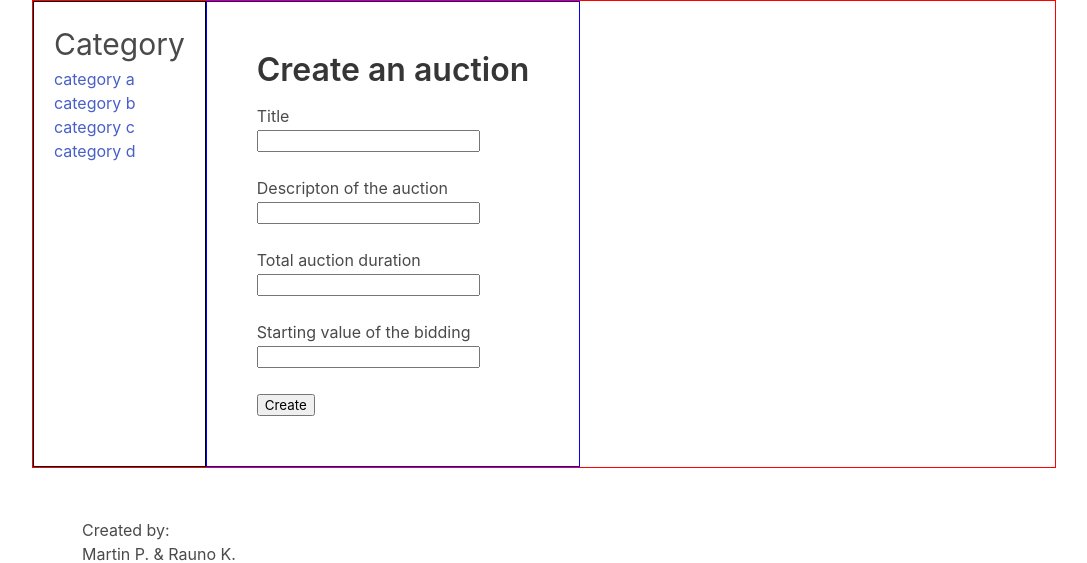
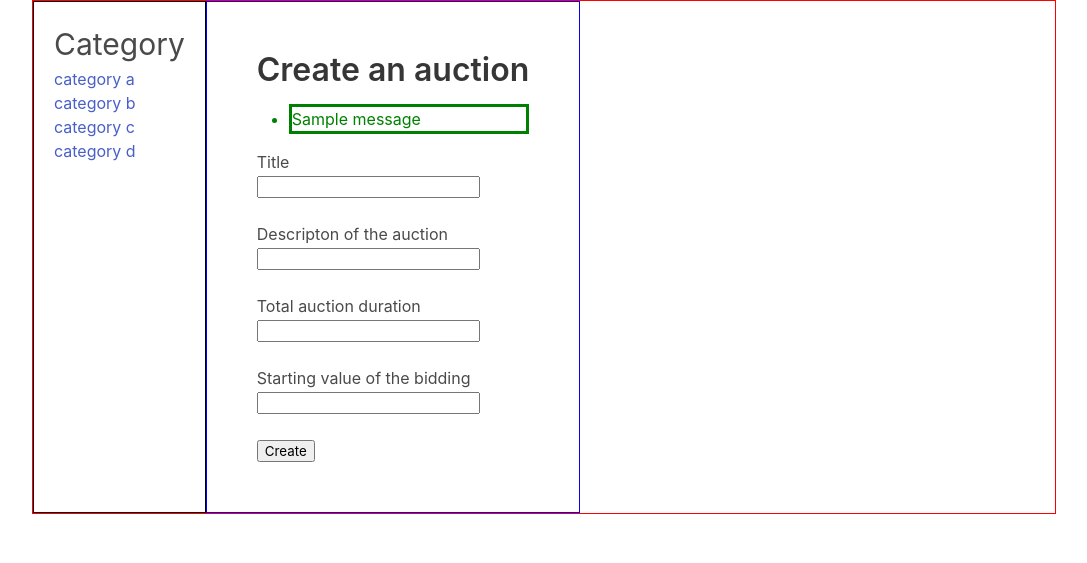
Before and after one commit to fezzzle/django_auction, a Django app: template auction/templates/auction/create.html in a window 1280 px wide. Shown: the part 52-615 px from the top of the page, without its empty margins (96-1183 px from the left). Run offline with Django 3.2, Linux system fonts and the light colour scheme; the template is opened without the code that fills it, so the values that code supplies are empty; tables that the repository leaves empty hold one stand-in row (values such as "Sample post"); one stand-in notice (Sample message) is shown.

Commit message:
Style/bug
Use message flashes, fix user given start bid value

```diff
--- a/auction/static/auction/main.css
+++ b/auction/static/auction/main.css
@@ -1,3 +1,14 @@
+
+.warning {
+    border-style: dotted;
+    color: red;
+}
+
+.success {
+    border-style: solid;
+    color: green;
+}
+
 .navbar {
 top: 0;
 position:fixed;
--- a/auction/templates/auction/create.html
+++ b/auction/templates/auction/create.html
@@ -2,9 +2,16 @@
 
 {% block content %}
 <h1>Create an auction</h1>
+    {% if messages %}
+    <ul class="messages">
+        {% for message in messages %}
+        <li class="{{ message.tags }}">{{ message }}</li>
+        {% endfor %}
+    </ul>
+    {% endif %}
     <!-- <form action="{% url 'auction:create' %}" method="POST"> -->
     <form action="{% url 'auction:create' %}" method="post" enctype="multipart/form-data">
-        {% if error_message %}<p class="error"><strong>{{ error_message }}</strong></p>{% endif %}
+        <!-- {% if error_message %}<p class="error"><strong>{{ error_message }}</strong></p>{% endif %} -->
         {% csrf_token %}
         <label for="title">Title</label>
         <br>
```
Also changed, not shown: auction/templates/auction/detail.html (+10 -1 lines), auction/views.py (+13 -13 lines).
